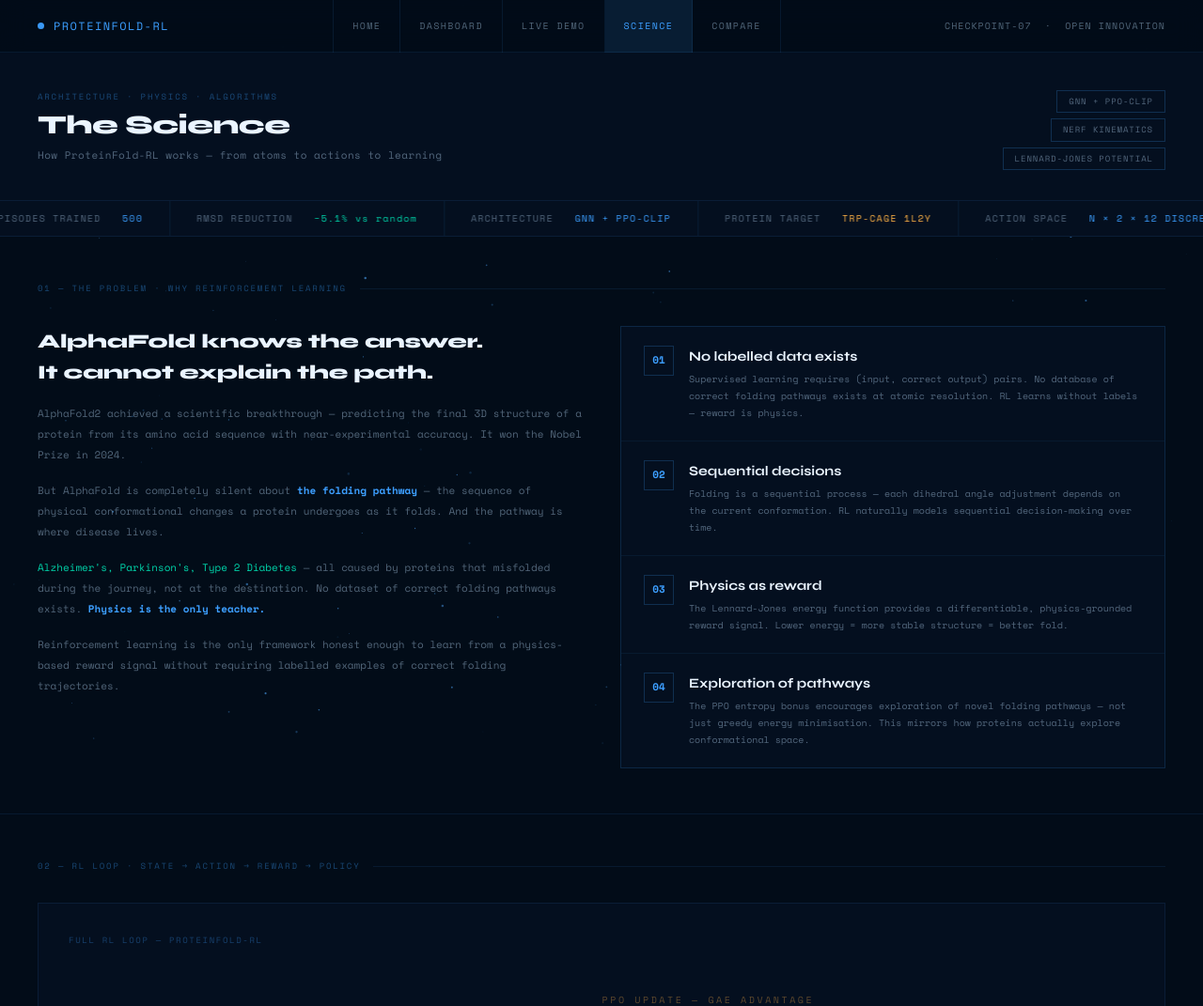
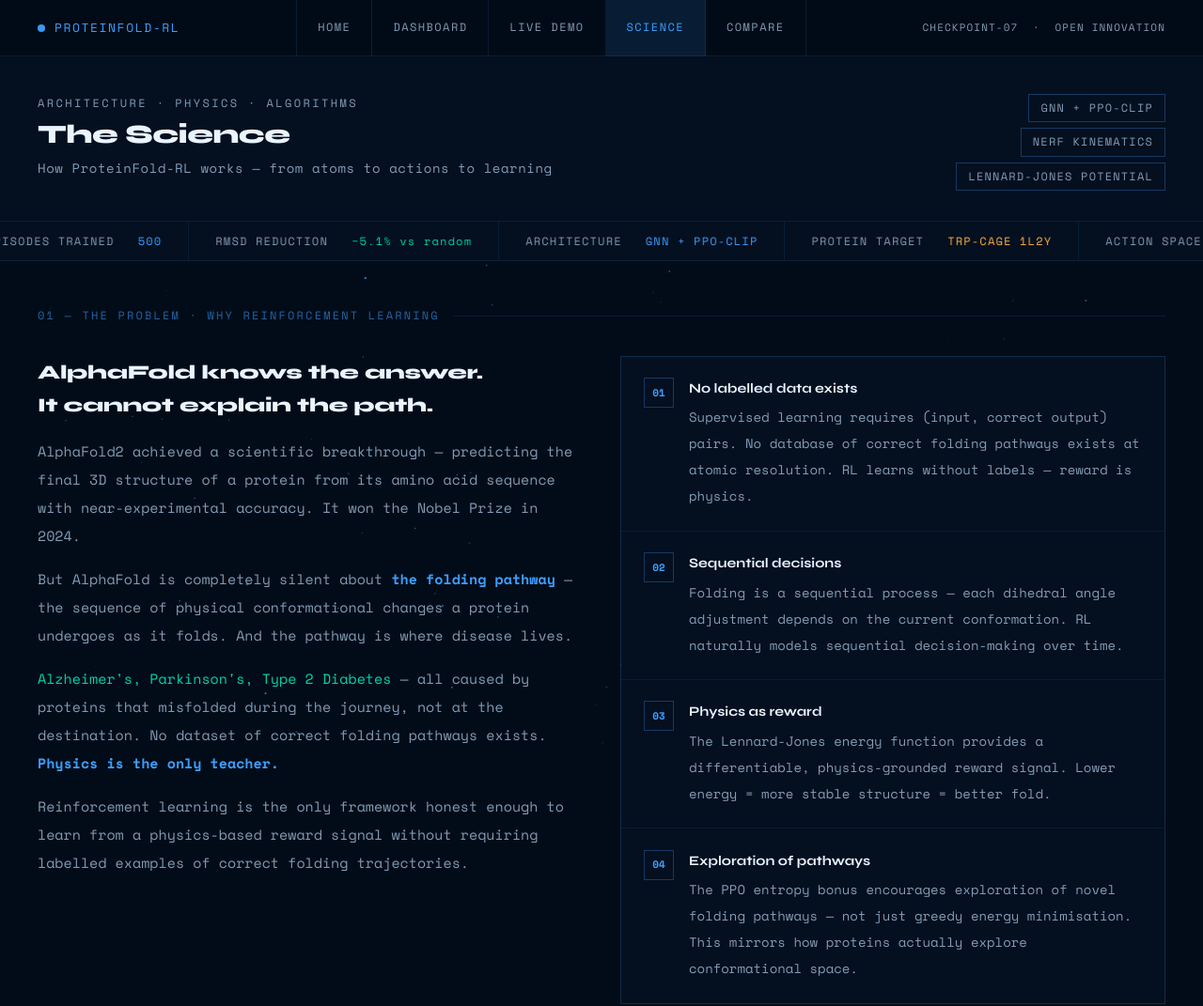
Before and after one commit to CosmosHolder/ProteilFold_RL, a plain HTML site: page frontend/science.html in a window 1280 px wide. Shown: the top 1071 px of the page at 94% size. Drawn offline with nearby package versions, Linux system fonts and the light colour scheme.

Commit message:
Polished project's building blocks

```diff
--- a/frontend/assets/css/design-system.css
+++ b/frontend/assets/css/design-system.css
@@ -1,13 +1,13 @@
 /* ============================================================
-   ProteinFold-RL — Shared Design System v2
+   ProteinFold-RL — Shared Design System v3
+   Readability upgrade via !important overrides —
+   beats inline <style> blocks without touching HTML files.
    ============================================================ */
 
 @import url('https://fonts.googleapis.com/css2?family=Space+Mono:wght@400;700&family=Syne:wght@400;600;700;800&display=swap');
 
-/* ── Reset ── */
 *, *::before, *::after { box-sizing: border-box; margin: 0; padding: 0; }
 
-/* ── Base ── */
 :root {
   --bg:        #020c18;
   --bg2:       #040f1f;
@@ -20,14 +20,14 @@
   --red:       #ff5f5f;
   --red-dim:   rgba(255,95,95,0.10);
   --amber:     #ffb347;
-  --text:      #ddeeff;
-  --text-dim:  rgba(180,210,240,0.45);
-  --text-mid:  rgba(180,210,240,0.70);
-  --border:    rgba(61,159,255,0.10);
-  --border-hi: rgba(61,159,255,0.22);
+  --text:      #eaf4ff;
+  --text-dim:  rgba(180,210,240,0.72);
+  --text-mid:  rgba(180,210,240,0.90);
+  --border:    rgba(61,159,255,0.12);
+  --border-hi: rgba(61,159,255,0.30);
   --mono:      'Space Mono', monospace;
   --sans:      'Syne', sans-serif;
-  --nav-h:     56px;
+  --nav-h:     60px;
 }
 
 html {
@@ -42,14 +42,13 @@ body {
   color: var(--text);
   font-family: var(--sans);
   font-size: 1rem;
-  line-height: 1.6;
+  line-height: 1.7;
   overflow-x: hidden;
   min-height: 100vh;
   -webkit-font-smoothing: antialiased;
   -moz-osx-font-smoothing: grayscale;
 }
 
-/* ── Stars canvas ── */
 #stars-canvas {
   position: fixed;
   top: 0; left: 0;
@@ -58,11 +57,7 @@ body {
   z-index: 0;
 }
 
-/* ── Page wrapper ── */
-.page {
-  position: relative;
-  z-index: 2;
-}
+.page { position: relative; z-index: 2; }
 
 /* ============================================================
    NAV
@@ -74,17 +69,16 @@ body {
   padding: 0 2.5rem;
   height: var(--nav-h);
   border-bottom: 0.5px solid var(--border);
-  background: rgba(2,12,24,0.96);
+  background: rgba(2,12,24,0.97);
   backdrop-filter: blur(14px);
   -webkit-backdrop-filter: blur(14px);
   position: sticky;
   top: 0;
   z-index: 100;
 }
-
 .nav-logo {
   font-family: var(--mono);
-  font-size: 12px;
+  font-size: 13px;
   letter-spacing: 0.12em;
   color: var(--blue);
   display: flex;
@@ -93,10 +87,8 @@ body {
   text-decoration: none;
   white-space: nowrap;
 }
-
 .nav-logo-dot {
-  width: 7px;
-  height: 7px;
+  width: 8px; height: 8px;
   background: var(--blue);
   border-radius: 50%;
   flex-shrink: 0;
@@ -106,22 +98,20 @@ body {
   0%, 100% { opacity: 1; }
   50%       { opacity: 0.2; }
 }
-
 .nav-links {
   display: flex;
   list-style: none;
   height: var(--nav-h);
-  margin: 0;
-  padding: 0;
+  margin: 0; padding: 0;
 }
 .nav-links a {
   display: flex;
   align-items: center;
-  padding: 0 20px;
+  padding: 0 22px;
   height: 100%;
   font-family: var(--mono);
-  font-size: 10px;
-  letter-spacing: 0.14em;
+  font-size: 12px;
+  letter-spacing: 0.12em;
   text-transform: uppercase;
   color: var(--text-dim);
   text-decoration: none;
@@ -130,12 +120,11 @@ body {
   white-space: nowrap;
 }
 .nav-links a:first-child { border-left: 0.5px solid var(--border); }
-.nav-links a:hover        { color: var(--blue); background: var(--blue-dim); }
-.nav-links a.active       { color: var(--blue); background: var(--blue-dim); }
-
+.nav-links a:hover  { color: var(--blue); background: var(--blue-dim); }
+.nav-links a.active { color: var(--blue); background: var(--blue-dim); }
 .nav-right {
   font-family: var(--mono);
-  font-size: 10px;
+  font-size: 11px;
   color: var(--text-dim);
   letter-spacing: 0.1em;
   white-space: nowrap;
@@ -148,7 +137,7 @@ body {
   border-bottom: 0.5px solid var(--border);
   background: var(--bg2);
   overflow: hidden;
-  height: 38px;
+  height: 42px;
   display: flex;
   align-items: center;
 }
@@ -165,8 +154,8 @@ body {
 }
 .ticker-item {
   font-family: var(--mono);
-  font-size: 10px;
-  letter-spacing: 0.12em;
+  font-size: 12px;
+  letter-spacing: 0.1em;
   color: var(--text-dim);
   padding: 0 28px;
   border-right: 0.5px solid var(--border);
@@ -175,7 +164,7 @@ body {
   display: flex;
   align-items: center;
   gap: 8px;
-  height: 38px;
+  height: 42px;
 }
 .ticker-item .v-blue  { color: var(--blue); }
 .ticker-item .v-teal  { color: var(--teal); }
@@ -186,10 +175,10 @@ body {
    ============================================================ */
 .section-label {
   font-family: var(--mono);
-  font-size: 9px;
-  letter-spacing: 0.2em;
+  font-size: 11px;
+  letter-spacing: 0.18em;
   text-transform: uppercase;
-  color: rgba(61,159,255,0.4);
+  color: rgba(61,159,255,0.60);
   display: flex;
   align-items: center;
   gap: 14px;
@@ -197,8 +186,7 @@ body {
 }
 .section-label::after {
   content: '';
-  flex: 1;
-  height: 0.5px;
+  flex: 1; height: 0.5px;
   background: var(--border);
 }
 
@@ -209,14 +197,13 @@ body {
   display: flex;
   align-items: center;
   gap: 14px;
-  padding: 1rem 2.5rem;
-  background: rgba(0,212,170,0.04);
-  border-top: 0.5px solid rgba(0,212,170,0.12);
-  border-bottom: 0.5px solid rgba(0,212,170,0.12);
+  padding: 1.1rem 2.5rem;
+  background: rgba(0,212,170,0.05);
+  border-top: 0.5px solid rgba(0,212,170,0.15);
+  border-bottom: 0.5px solid rgba(0,212,170,0.15);
 }
 .pass-dot {
-  width: 7px;
-  height: 7px;
+  width: 8px; height: 8px;
   border-radius: 50%;
   background: var(--teal);
   flex-shrink: 0;
@@ -224,14 +211,14 @@ body {
 }
 @keyframes pass-pulse {
   0%, 100% { box-shadow: 0 0 0 0 rgba(0,212,170,0.5); }
-  50%       { box-shadow: 0 0 0 7px rgba(0,212,170,0); }
+  50%       { box-shadow: 0 0 0 8px rgba(0,212,170,0); }
 }
 .pass-text {
   font-family: var(--mono);
-  font-size: 10px;
-  color: rgba(0,212,170,0.7);
-  letter-spacing: 0.1em;
-  line-height: 1.7;
+  font-size: 13px;
+  color: rgba(0,212,170,0.90);
+  letter-spacing: 0.07em;
+  line-height: 1.8;
 }
 
 /* ============================================================
@@ -249,15 +236,15 @@ body {
 }
 .footer-l {
   font-family: var(--mono);
-  font-size: 9px;
-  color: rgba(120,160,200,0.3);
+  font-size: 11px;
+  color: rgba(120,160,200,0.60);
   letter-spacing: 0.1em;
   text-transform: uppercase;
 }
 .footer-r {
   font-family: var(--mono);
-  font-size: 9px;
-  color: rgba(61,159,255,0.3);
+  font-size: 11px;
+  color: rgba(61,159,255,0.60);
   letter-spacing: 0.1em;
 }
 
@@ -268,9 +255,9 @@ body {
   background: var(--blue);
   color: #020c18;
   border: none;
-  padding: 11px 26px;
+  padding: 13px 30px;
   font-family: var(--sans);
-  font-size: 13px;
+  font-size: 14px;
   font-weight: 700;
   letter-spacing: 0.04em;
   cursor: pointer;
@@ -281,18 +268,14 @@ body {
   align-items: center;
   line-height: 1;
 }
-.btn-primary:hover {
-  background: #72baff;
-  transform: translateY(-1px);
-}
-
+.btn-primary:hover { background: #72baff; transform: translateY(-1px); }
 .btn-ghost {
   background: transparent;
-  color: var(--text-dim);
+  color: var(--text-mid);
   border: 0.5px solid var(--border-hi);
-  padding: 11px 26px;
+  padding: 13px 30px;
   font-family: var(--mono);
-  font-size: 11px;
+  font-size: 13px;
   cursor: pointer;
   border-radius: 2px;
   transition: all 0.18s;
@@ -302,39 +285,174 @@ body {
   align-items: center;
   line-height: 1;
 }
-.btn-ghost:hover {
-  border-color: var(--blue);
-  color: var(--blue);
-}
+.btn-ghost:hover { border-color: var(--blue); color: var(--blue); }
 
 /* ============================================================
    TAGS
    ============================================================ */
 .tag {
   font-family: var(--mono);
-  font-size: 9px;
+  font-size: 11px;
   letter-spacing: 0.1em;
-  padding: 5px 12px;
-  border: 0.5px solid rgba(61,159,255,0.15);
+  padding: 6px 14px;
+  border: 0.5px solid rgba(61,159,255,0.20);
   color: var(--text-dim);
   border-radius: 1px;
   transition: all 0.15s;
   display: inline-block;
   line-height: 1;
 }
-.tag:hover {
-  border-color: var(--blue);
-  color: var(--blue);
-  background: var(--blue-dim);
-}
+.tag:hover { border-color: var(--blue); color: var(--blue); background: var(--blue-dim); }
 
 /* ============================================================
    RESPONSIVE
    ============================================================ */
 @media (max-width: 768px) {
-  .nav           { padding: 0 1.25rem; }
-  .nav-links     { display: none; }
-  .nav-right     { font-size: 9px; }
-  .pass-row      { padding: 1rem 1.25rem; }
-  .footer        { padding: 1.25rem; }
+  .nav       { padding: 0 1.25rem; }
+  .nav-links { display: none; }
+  .pass-row  { padding: 1rem 1.25rem; }
+  .footer    { padding: 1.25rem; }
 }
+
+/* ============================================================
+   READABILITY OVERRIDES
+   !important beats inline <style> blocks that load after this file.
+   All classes are defined in per-page <style> blocks with tiny px
+   values — these overrides fix them globally in one place.
+   ============================================================ */
+
+/* ── Labels & eyebrows (was 8–9px) ── */
+.dm-lbl,
+.vs-label,
+.mt-win-badge,
+.section-label,
+.dash-eyebrow,
+.demo-eyebrow,
+.cmp-eyebrow,
+.sci-eyebrow,
+.loop-idx,
+.loop-key,
+.ctrl-label,
+.metric-lbl,
+.metric-sub,
+.chart-box-meta,
+.chart-box-title,
+.chart-card-meta,
+.chart-card-title,
+.dist-card-title,
+.table-card-title,
+.rm-lbl,
+.strip-lbl,
+.rl-diagram-label,
+.result-chart-label,
+.step-log-label,
+.verdict-section-label,
+.insight-label,
+.status-badge,
+.status-info,
+.health-badge,
+.health-meta,
+.agent-desc,
+.opt-badge,
+.cmp-badge,
+.pp-desc,
+.slider-lbl,
+.slider-hint,
+.cmp-title,
+.mt-header-cell,
+.vs-win,
+.protein-label,
+.verdict-text,
+.sci-tag,
+.bar-name { font-size: 12px !important; }
+
+/* ── Secondary text (was 10–11px) ── */
+.agent-name,
+.arch-para,
+.cmp-subtitle,
+.cmp-sub,
+.dash-subtitle,
+.demo-subtitle,
+.sci-subtitle,
+.idle-sub,
+.loading-sub,
+.loading-text,
+.loop-val,
+.ls-key,
+.ls-val,
+.mt-cell,
+.mt-cell.label,
+.mt-cell.improve,
+.mt-cell:not(:first-child),
+.opt-desc,
+.opt-name,
+.pp-key,
+.pp-val,
+.rr-condition,
+.slider-val,
+.stack-name,
+.stack-role,
+.bar-val,
+.verdict-body,
+.why-card-desc,
+.justify-body,
+.eq-desc,
+.eq-label,
+.arch-table td { font-size: 14px !important; }
+
+/* ── Body paragraphs (was 11px) ── */
+.why-para,
+.arch-para,
+.insight-desc { font-size: 15px !important; }
+
+/* ── Line height for readability ── */
+.why-para,
+.arch-para,
+.verdict-body,
+.why-card-desc,
+.justify-body,
+.insight-desc,
+.eq-desc { line-height: 2.0 !important; }
+
+/* ── Opacity: all text-dim instances ── */
+.dash-eyebrow,
+.demo-eyebrow,
+.cmp-eyebrow,
+.sci-eyebrow,
+.dash-subtitle,
+.demo-subtitle,
+.cmp-subtitle,
+.sci-subtitle,
+.metric-lbl,
+.metric-sub,
+.dm-lbl,
+.agent-desc,
+.loop-key,
+.loop-idx,
+.ctrl-label,
+.chart-box-meta,
+.chart-card-meta,
+.ls-key,
+.pp-desc,
+.pp-key,
+.slider-lbl,
+.slider-hint,
+.bar-name,
+.rm-lbl,
+.rl-diagram-label,
+.result-chart-label,
+.step-log-label,
+.verdict-section-label,
+.status-info,
+.health-meta,
+.protein-label { color: var(--text-dim) !important; }
+
+/* ── Padding bumps for breathing room ── */
+.why-card { padding: 1.4rem 1.5rem !important; }
+.insight-card { padding: 2rem !important; }
+.loop-card { padding: 2rem 1.75rem !important; }
+.ppo-param-row { padding: 0.8rem 1.25rem !important; }
+.reward-row { padding: 0.85rem 1.25rem !important; }
+.mt-row { padding: 1rem 1.5rem !important; }
+.live-stat-row { padding: 0.75rem 1rem !important; }
+.log-row { padding: 6px 10px !important; }
```
